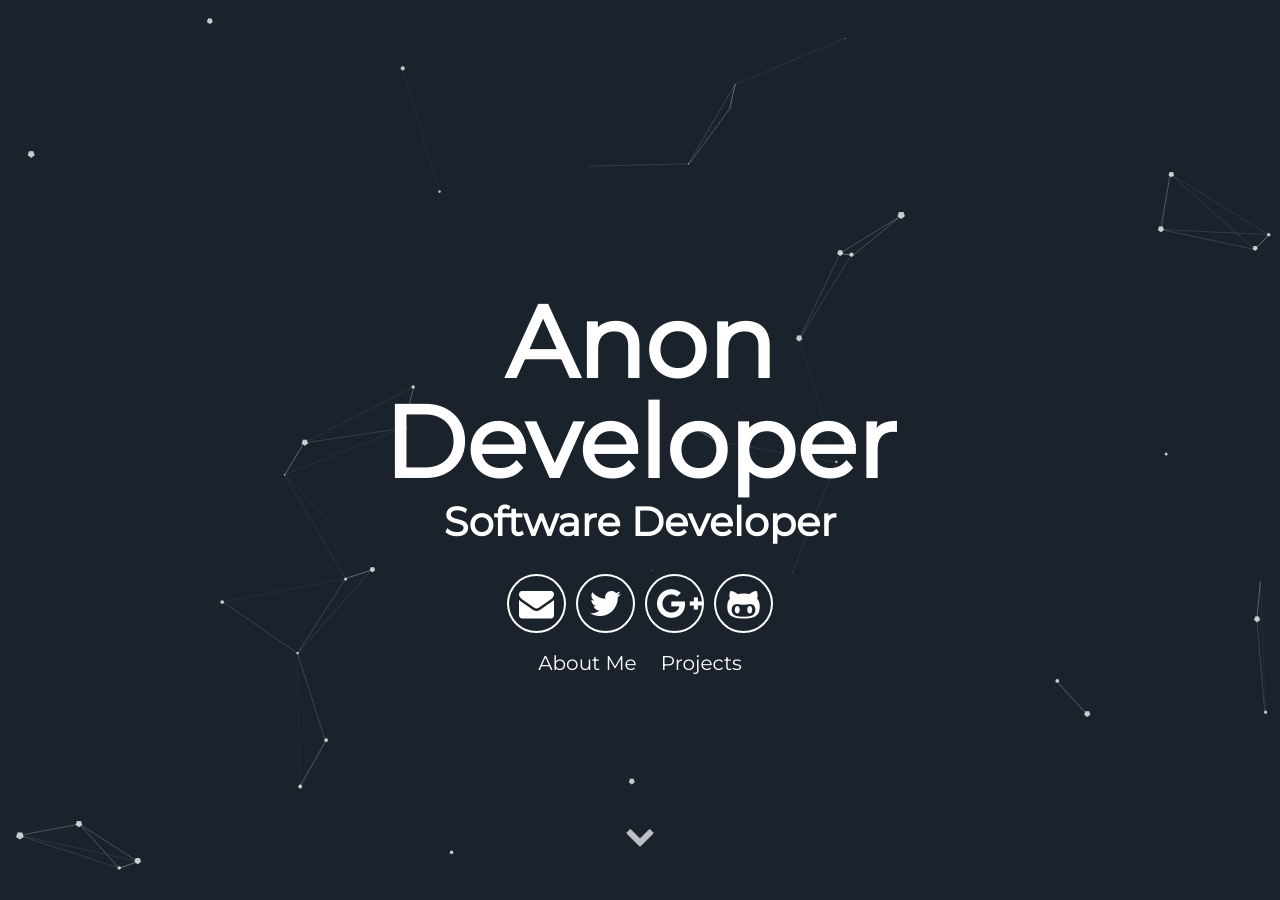
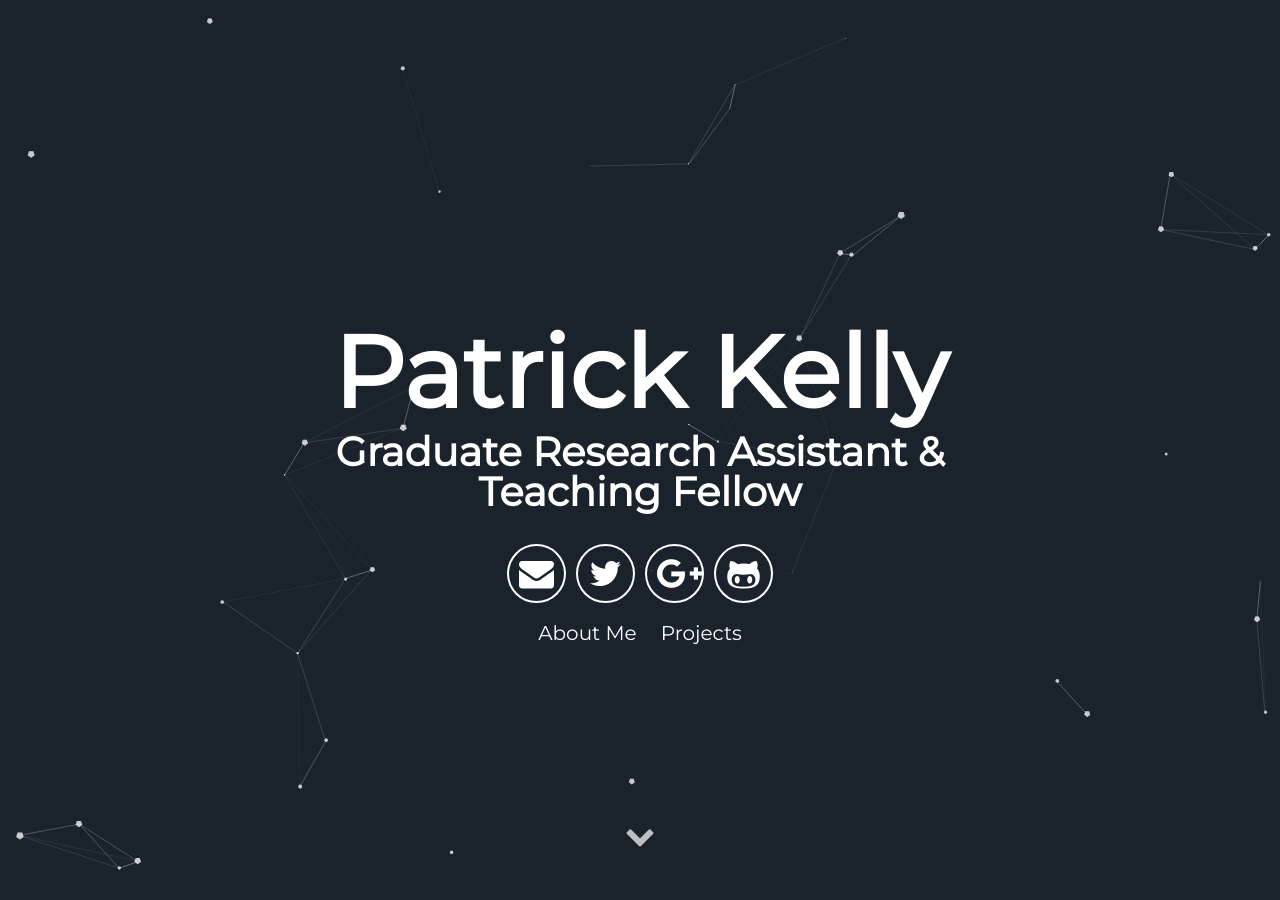
Before and after one commit to pakelly12/patrickkelly.github.io, a Jekyll site: the page built from index.html, in a window 1280 px wide and 900 px high. Built offline with Jekyll 4.4.1, drawn with Linux system fonts in a browser that asks for light colours; some of the changed text lies outside the part shown.

```diff
--- a/_config.yml
+++ b/_config.yml
@@ -5,9 +5,9 @@ description: A blog about lorem ipsum dolor sit amet
 # url: "localhost:3000" # the base hostname & protocol for your site e.g. http://willianjusten.com.br
 
 # User settings
-username: Anon Developer
+username: Patrick Kelly
 user_description: Bicycle rights irony actually neutra typewriter lyft. Man bun taxidermy put a bird on it, umami yr ramps pop-up ugh bushwick chia lo-fi. Occupy bitters pour-over snackwave you probably haven't heard of them small batch. Cornhole mustache man bun letterpress echo park VHS.
-user_title: Software Developer
+user_title: Graduate Research Assistant & Teaching Fellow
 email: anon@anon.com
 twitter_username: lorem_ipsum
 github_username:  lorem_ipsum
--- a/_includes/about.html
+++ b/_includes/about.html
@@ -8,8 +8,7 @@
       <i class="devicon-html5-plain-wordmark"></i>
       <i class="devicon-bootstrap-plain-wordmark colored"></i>
       <i class="devicon-sass-original colored"></i>
-      <p>Mumblecore hexagon kombucha, pitchfork four loko raclette intelligentsia master cleanse.
-        Vinyl XOXO lumbersexual</p>
+      <p>The The The The</p>
     </div>
     <div class="tech">
       <h2>Code</h2>
```
